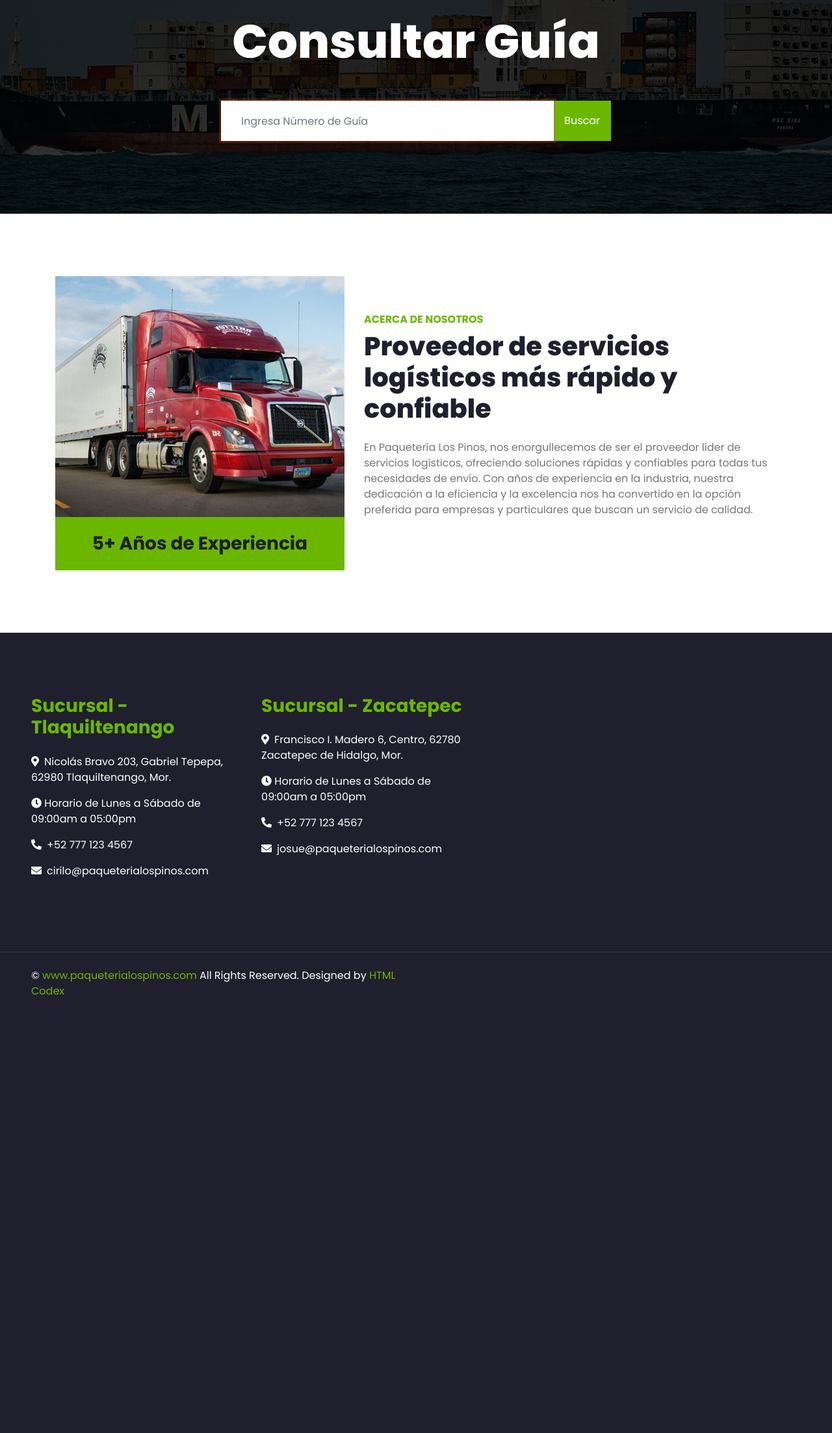
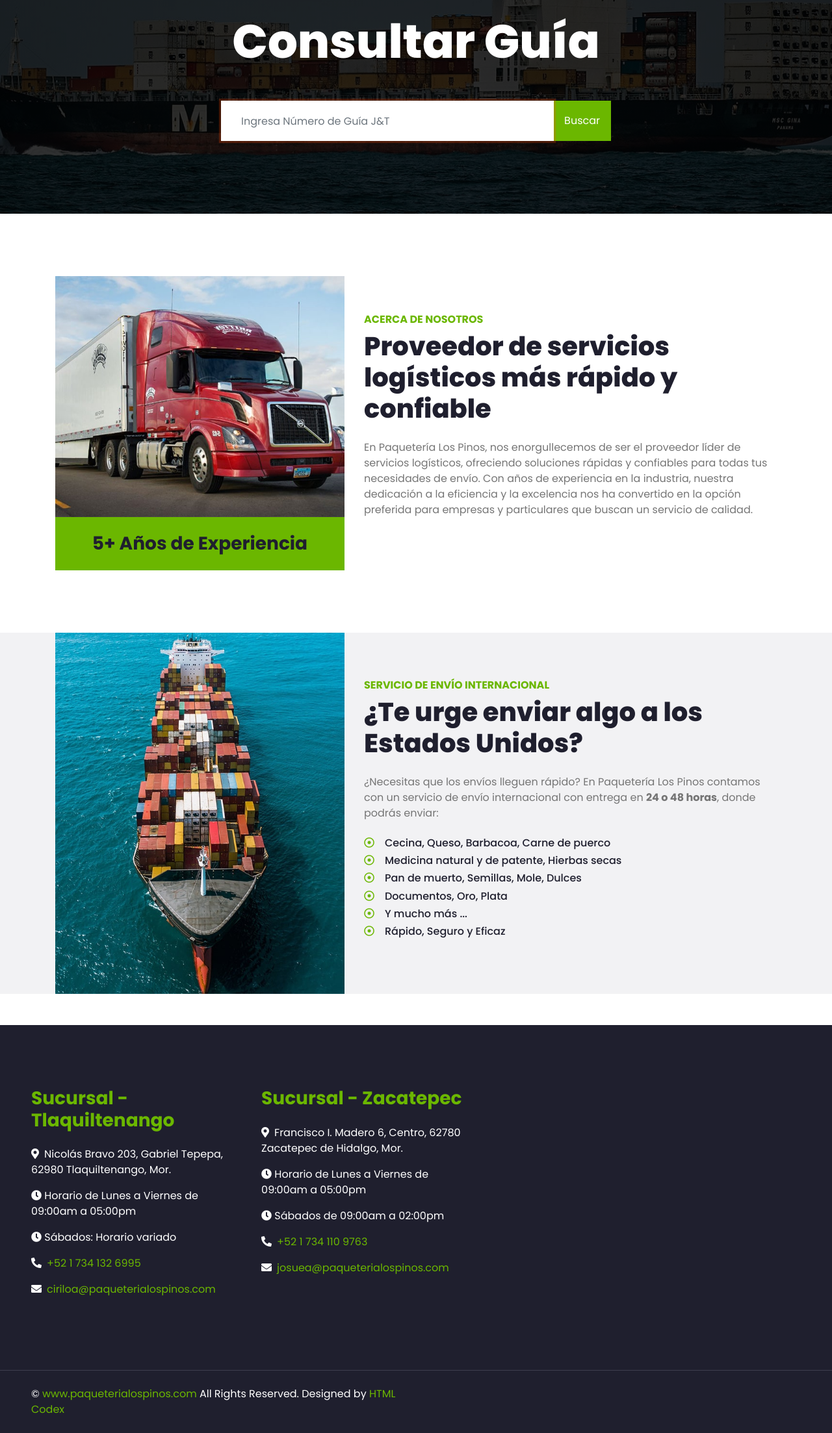
Before and after one commit to hazuer/plp, a PHP site: page / in a window 1280 px wide. Shown: the part 247-2453 px from the top of the page at 65% size. Before the commit the page ends 1779 px from the top, so only its background shows below. Run offline with PHP 8.4, Linux system fonts and the light colour scheme; some libraries are stand-ins or nearby versions.

Commit message:
Servicio de envio y sound package

```diff
--- a/assets/js/packages.js
+++ b/assets/js/packages.js
@@ -297,6 +297,7 @@ $(document).ready(function() {
 				uMarker = $('#id_marcador').val();
 				let timex = 1500;
 				if(response.message=='Paquete listo para Agrupar'){
+					$('audio#togroup')[0].play();
 					swal(`${response.message}`, `${response.dataJson}`, "success");
 					timex = 4000;
 				}else{
@@ -337,6 +338,7 @@ $(document).ready(function() {
 				}
 			}
 			if(response.success=='false'){
+				$('audio#wrong')[0].play();
 				swal("Atención!", `${response.message}`, "info");
 				$('.swal-button-container').hide();
 				setTimeout(function(){
--- a/index.php
+++ b/index.php
@@ -60,7 +60,7 @@ require_once('system/configuration.php');
             <h1 class="text-white display-3 mb-5">Consultar Guía</h1>
             <div class="mx-auto" style="width: 100%; max-width: 600px;">
                 <div class="input-group">
-                    <input id="tracking" type="text" class="form-control border-light" style="padding: 30px;" placeholder="Ingresa Número de Guía" autofocus autocomplete="off" value="">
+                    <input id="tracking" type="text" class="form-control border-light" style="padding: 30px;" placeholder="Ingresa Número de Guía J&T" autofocus autocomplete="off" value="">
                     <div class="input-group-append">
                         <button id="btn-search" class="btn btn-primary px-3">Buscar</button>
                     </div>
@@ -90,6 +90,29 @@ require_once('system/configuration.php');
     </div>
     <!-- About End -->
 
+    <div class="container-fluid bg-secondary my-5">
+        <div class="container">
+            <div class="row align-items-center">
+                <div class="col-lg-5">
+                    <img class="img-fluid w-100" src="<?php echo BASE_URL;?>/assets/img/feature.jpg" alt="">
+                </div>
+                <div class="col-lg-7 py-5 py-lg-0">
+                    <h6 class="text-primary text-uppercase font-weight-bold">Servicio de envío internacional</h6>
+                    <h1 class="mb-4">¿Te urge enviar algo a los Estados Unidos?</h1>
+                    <p class="mb-4">¿Necesitas que los envíos lleguen rápido? En Paquetería Los Pinos contamos con un servicio de envío internacional con entrega en <b>24 o 48 horas</b>, donde podrás enviar:</p>
+                    <ul class="list-inline">
+                        <li><h6><i class="far fa-dot-circle text-primary mr-3"></i>Cecina, Queso, Barbacoa, Carne de puerco</h6></li>
+                        <li><h6><i class="far fa-dot-circle text-primary mr-3"></i>Medicina natural y de patente, Hierbas secas</h6></li>
+                        <li><h6><i class="far fa-dot-circle text-primary mr-3"></i>Pan de muerto, Semillas, Mole, Dulces</h6></li>
+                        <li><h6><i class="far fa-dot-circle text-primary mr-3"></i>Documentos, Oro, Plata</h6></li>
+                        <li><h6><i class="far fa-dot-circle text-primary mr-3"></i>Y mucho más ... </h6></li>
+                        <li><h6><i class="far fa-dot-circle text-primary mr-3"></i>Rápido, Seguro y Eficaz</h6></li>
+                    </ul>
+                </div>
+            </div>
+        </div>
+    </div>
+
     <!-- Footer Start -->
     <div class="container-fluid bg-dark text-white mt-5 py-5 px-sm-3 px-md-5">
         <div class="row pt-5">
@@ -98,17 +121,19 @@ require_once('system/configuration.php');
                     <div class="col-md-6 mb-5">
                         <h3 class="text-primary mb-4">Sucursal - Tlaquiltenango</h3>
                         <p><i class="fa fa-map-marker-alt mr-2"></i>Nicolás Bravo 203, Gabriel Tepepa, 62980 Tlaquiltenango, Mor.</p>
-                        <p><i class="fa fa-clock" aria-hidden="true"></i> Horario de Lunes a Sábado de 09:00am a 05:00pm</p>
-                        <p><i class="fa fa-phone-alt mr-2"></i>+52 777 123 4567</p>
-                        <p><i class="fa fa-envelope mr-2"></i>cirilo@paqueterialospinos.com</p>
+                        <p><i class="fa fa-clock" aria-hidden="true"></i> Horario de Lunes a Viernes de 09:00am a 05:00pm</p>
+                        <p><i class="fa fa-clock" aria-hidden="true"></i> Sábados: Horario variado</p>
+                        <p><i class="fa fa-phone-alt mr-2"></i><a href="tel:+5217341326995">+52 1 734 132 6995</a></p>
+                        <p><i class="fa fa-envelope mr-2"></i><a href="mailto:ciriloa@paqueterialospinos.com">ciriloa@paqueterialospinos.com</a></p>
                     </div>
 
                     <div class="col-md-6 mb-5">
                         <h3 class="text-primary mb-4">Sucursal - Zacatepec</h3>
                         <p><i class="fa fa-map-marker-alt mr-2"></i>Francisco I. Madero 6, Centro, 62780 Zacatepec de Hidalgo, Mor.</p>
-                        <p><i class="fa fa-clock" aria-hidden="true"></i> Horario de Lunes a Sábado de 09:00am a 05:00pm</p>
-                        <p><i class="fa fa-phone-alt mr-2"></i>+52 777 123 4567</p>
-                        <p><i class="fa fa-envelope mr-2"></i>josue@paqueterialospinos.com</p>
+                        <p><i class="fa fa-clock" aria-hidden="true"></i> Horario de Lunes a Viernes de 09:00am a 05:00pm</p>
+                        <p><i class="fa fa-clock" aria-hidden="true"></i> Sábados de 09:00am a 02:00pm</p>
+                        <p><i class="fa fa-phone-alt mr-2"></i><a href="tel:+5217341109763">+52 1 734 110 9763</a></p>
+                        <p><i class="fa fa-envelope mr-2"></i><a href="mailto:josuea@paqueterialospinos.com">josuea@paqueterialospinos.com</a></p>
                     </div>
                 </div>
             </div>
@@ -119,7 +144,7 @@ require_once('system/configuration.php');
             <div class="col-lg-6 text-center text-md-left mb-3 mb-md-0">
                 <p class="m-0 text-white">&copy; <a href="#">www.paqueterialospinos.com</a> All Rights Reserved.
 				<!--/*** This template is free as long as you keep the footer author’s credit link/attribution link/backlink. If you'd like to use the template without the footer author’s credit link/attribution link/backlink, you can purchase the Credit Removal License from "https://htmlcodex.com/credit-removal". Thank you for your support. ***/-->
-				Designed by <a href="https://htmlcodex.com">HTML Codex</a>
+				Designed by <a href="https://htmlcodex.com" target="_blank">HTML Codex</a>
                 </p>
             </div>
         </div>
--- a/views/modal/package.php
+++ b/views/modal/package.php
@@ -110,6 +110,12 @@
                 <button id="btn-erase" type="button" class="btn btn-default" title="Borrar">Borrar</button>
                 <button id="btn-save" type="button" class="btn btn-success" title="Guardar">Guardar</button>
                 <button id="close-qr-b" type="button" class="btn btn-danger" title="Cerrar" data-dismiss="modal">Cerrar</button>
+                <audio id="wrong" style="display: none;">
+					<source src="<?php echo BASE_URL;?>/assets/wrong.mp3" type="audio/mpeg">
+				</audio>
+                <audio id="togroup" style="display: none;">
+					<source src="<?php echo BASE_URL;?>/assets/togroup.mp3" type="audio/mpeg">
+				</audio>
             </div>
         </div>
     </div>
--- a/views/packages.php
+++ b/views/packages.php
@@ -72,7 +72,7 @@ CASE
 END AS diasTrans,
 cc.contact_name receiver,
 cs.id_status,
-IF(cs.id_status=6,'color:#FFA500;', '') colorErrorMessage,
+IF(cs.id_status=6,'color:#DC143C;', '') colorErrorMessage,
 cs.status_desc,
 p.note,
 IF(p.n_date is null,'', CONCAT('el ',DATE_FORMAT(p.n_date, '%Y-%m-%d'))) n_date,
```
Also changed, not shown: assets/img/feature.jpg (added), 2 other files.
